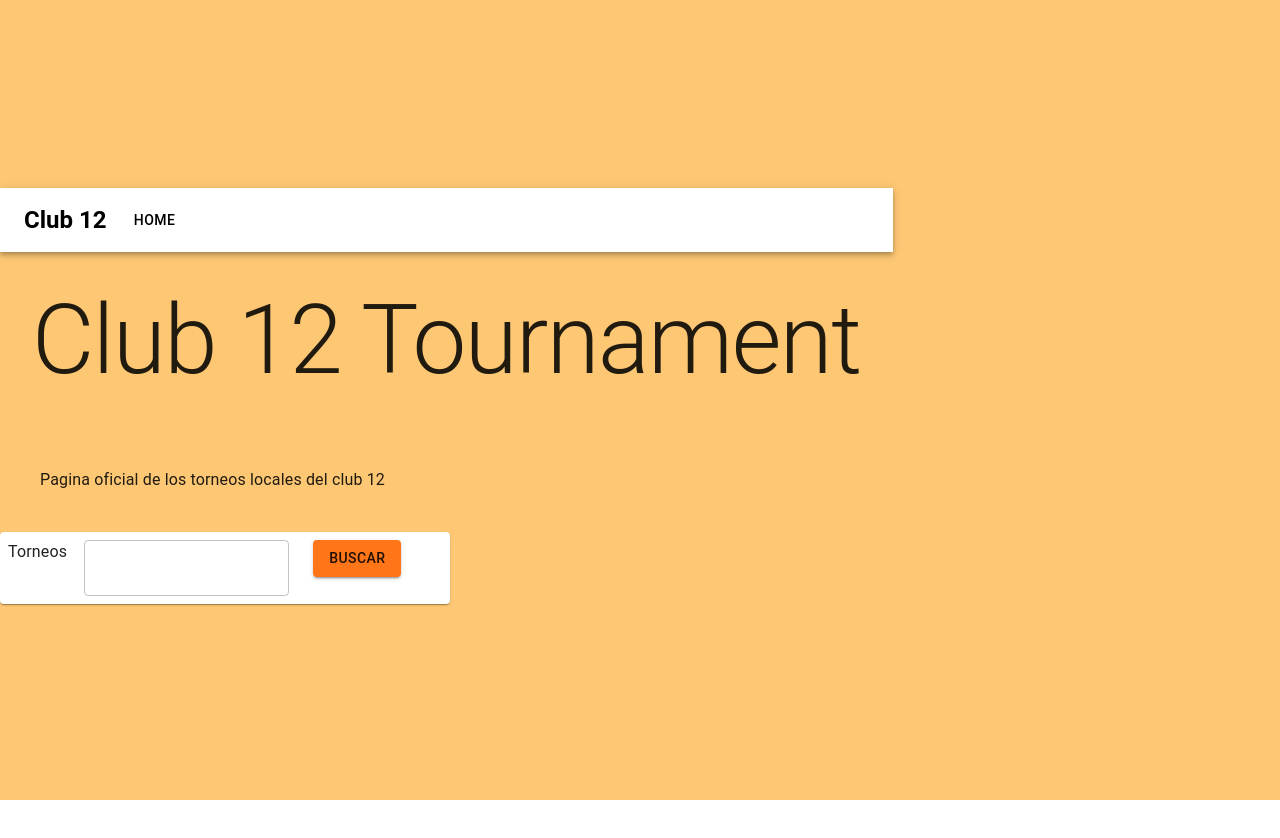
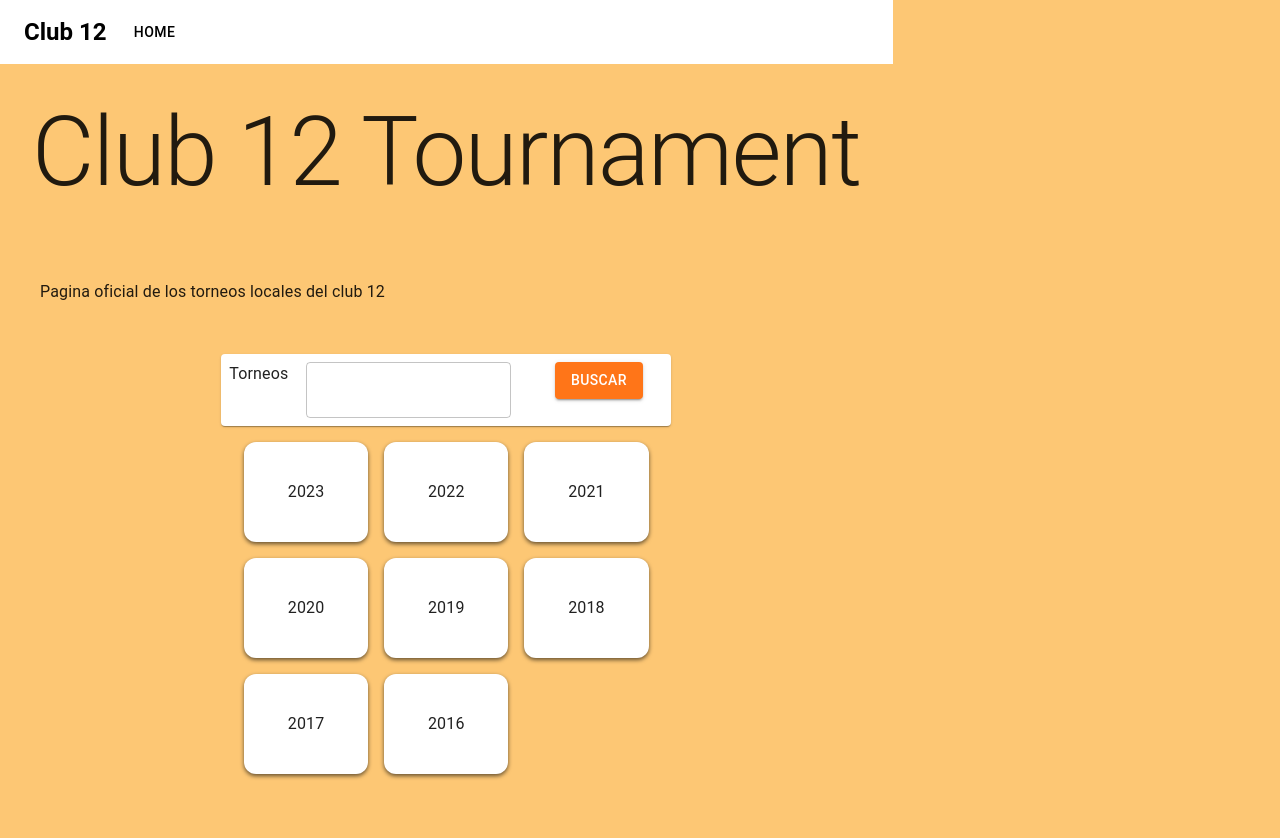
Before and after one commit to FrancoRu/Taller-de-Integracion, a React (Vite) app in the folder Club12-WebClient/: page / in a window 1280 px wide. Shown: the top 838 px of the page. Before the commit the page ends 800 px from the top, so only its background shows below. Built offline with nearby package versions, Linux system fonts and the light colour scheme.

Commit message:
ajnaran 1.1

```diff
--- a/Club12-WebClient/src/App.tsx
+++ b/Club12-WebClient/src/App.tsx
@@ -15,8 +15,9 @@ function App (): JSX.Element {
       <Router>
         <div style={{ flex: 1 }}>
           <Routes>
-            <Route path="/" element={<Nav />}>
+            <Route path="/" element={ <Nav />}>
               <Route index element={<Home/>} />
+              <Route path="home" element={<Home/>} />
               <Route path="login" element={<Login />} />
             </Route>
           </Routes>
--- /dev/null
+++ b/Club12-WebClient/src/components/GridContainers.tsx
@@ -0,0 +1,31 @@
+import { Grid, Box } from '@mui/material'
+import ResultsContainer from './ResultsContainers'
+
+const resultsArray = ['2023', '2022', '2021', '2020', '2019', '2018', '2017', '2016']
+
+const GridContainers: React.FC = () => {
+  return (
+
+     <Box
+      sx={{
+        display: 'flex',
+        flexDirection: 'column',
+        alignItems: 'center',
+        justifyContent: 'center',
+        minHeight: '300vh', // Set minimum height to fill the viewport
+        m: 2,
+        p: 'auto'
+      }}
+    >
+      <Box sx={{ flexGrow: 1 }}>
+        <Grid container spacing={2}>
+          {resultsArray.map((text: string, index: number) => (
+            <ResultsContainer key={index} text={text} />
+          ))}
+        </Grid>
+      </Box>
+    </Box>
+  )
+}
+
+export default GridContainers
--- a/Club12-WebClient/src/components/Home.tsx
+++ b/Club12-WebClient/src/components/Home.tsx
@@ -1,5 +1,6 @@
 import { Box, Typography } from '@mui/material'
 import Searcher from './Searcher'
+import GridContainers from './GridContainers'
 
 const Home: React.FC = () => {
   return (
@@ -11,6 +12,9 @@ const Home: React.FC = () => {
         </Box>
 
         <Searcher text='Torneos' />
+
+        <GridContainers></GridContainers>
+
     </>
   )
 }
--- /dev/null
+++ b/Club12-WebClient/src/components/ResultsContainers.tsx
@@ -0,0 +1,35 @@
+import { Grid, Typography, Box } from '@mui/material'
+import PropTypes from 'prop-types'
+
+interface ResultsContainerProps {
+  text: string
+  key: number
+}
+
+const ResultsContainer: React.FC<ResultsContainerProps> = ({ text, key }) => {
+  return (
+        <Grid item key={key} xs={4}>
+        <Box sx={{
+          height: 100,
+          backgroundColor: 'white',
+          display: 'flex',
+          alignItems: 'center',
+          justifyContent: 'center',
+          borderRadius: 3,
+          boxShadow: '0 2px 4px rgba(0, 0, 0, 0.6)'
+        }}>
+          <Typography>
+            {text}
+          </Typography>
+        </Box>
+      </Grid>
+
+  )
+}
+
+ResultsContainer.propTypes = {
+  text: PropTypes.string.isRequired,
+  key: PropTypes.number.isRequired
+}
+
+export default ResultsContainer
--- a/Club12-WebClient/src/components/Searcher.tsx
+++ b/Club12-WebClient/src/components/Searcher.tsx
@@ -8,7 +8,7 @@ interface SearcherProps {
 const Searcher: React.FC<SearcherProps> = ({ text }) => {
   const handleSubmit = (event: React.FormEvent<HTMLFormElement>) => {
     event.preventDefault()
-    // Agrega lógica de búsqueda si es necesario
+    // Add search logic if necessary
   }
 
   return (
@@ -19,29 +19,32 @@ const Searcher: React.FC<SearcherProps> = ({ text }) => {
         bgcolor: 'background.paper',
         color: 'text.primary',
         maxWidth: '450px',
-        width: '100%'
-      }}>
+        width: '100%',
+        margin: 'auto',
+        marginTop: '50px'
+      }}
+    >
       <form onSubmit={handleSubmit}>
-      <Grid container spacing={3}>
-      <Grid item xs={2} >
-            <Typography >
-            {text}
-            </Typography>
-        </Grid>
-        <Grid item xs={6} >
-            <TextField
-                type="text"
-                id="texto-buscar"
-                variant="outlined"
-                required
-            />
+        <Grid container spacing={3} justifyContent="center">
+          <Grid item xs={2} textAlign="center">
+            <Typography>{text}</Typography>
           </Grid>
-          <Grid item xs={4}>
-            <Button type="submit" variant="contained" color="primary">
-                Buscar
-            </Button>
+          <Grid item xs={6} textAlign="center">
+            <TextField type="text" id="texto-buscar" variant="outlined" required />
           </Grid>
-        </Grid>
+            <Grid item xs={4} textAlign="center">
+              <Button
+                type="submit"
+                variant="contained"
+                sx={{
+                  color: 'white', // Set text color to white
+                  backgroundColor: 'primary.main' // Set background color using MUI primary color
+                }}
+                >
+                  Buscar
+                </Button>
+            </Grid>
+          </Grid>
       </form>
     </Paper>
   )
--- a/Club12-WebClient/src/layouts/nav.tsx
+++ b/Club12-WebClient/src/layouts/nav.tsx
@@ -1,10 +1,10 @@
-import { AppBar, Toolbar, Typography, Button, Box } from '@mui/material'
+import { Toolbar, Typography, Button, Box } from '@mui/material'
 import { Outlet, Link as RouterLink } from 'react-router-dom'
 
 const Nav: React.FC = () => {
   return (
     <>
-      <AppBar
+      <Box
         position="static"
         sx={{
           background: 'white',
@@ -21,7 +21,7 @@ const Nav: React.FC = () => {
             </Button>
           </Box>
         </Toolbar>
-      </AppBar>
+      </Box>
       <Outlet />
     </>
   )
```
Also changed, not shown: Club12-WebClient/src/components/Contenedores.tsx (deleted).
